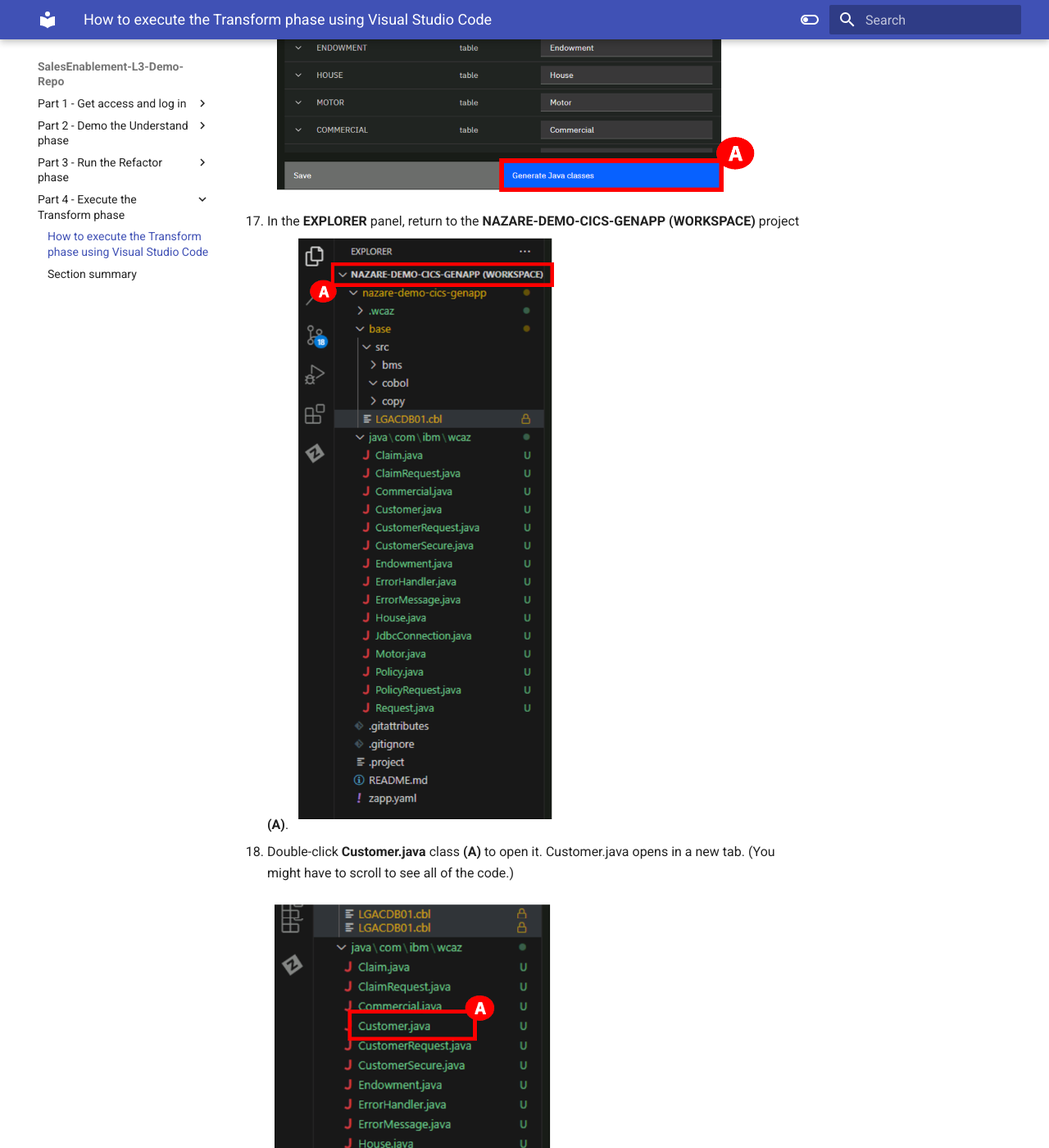
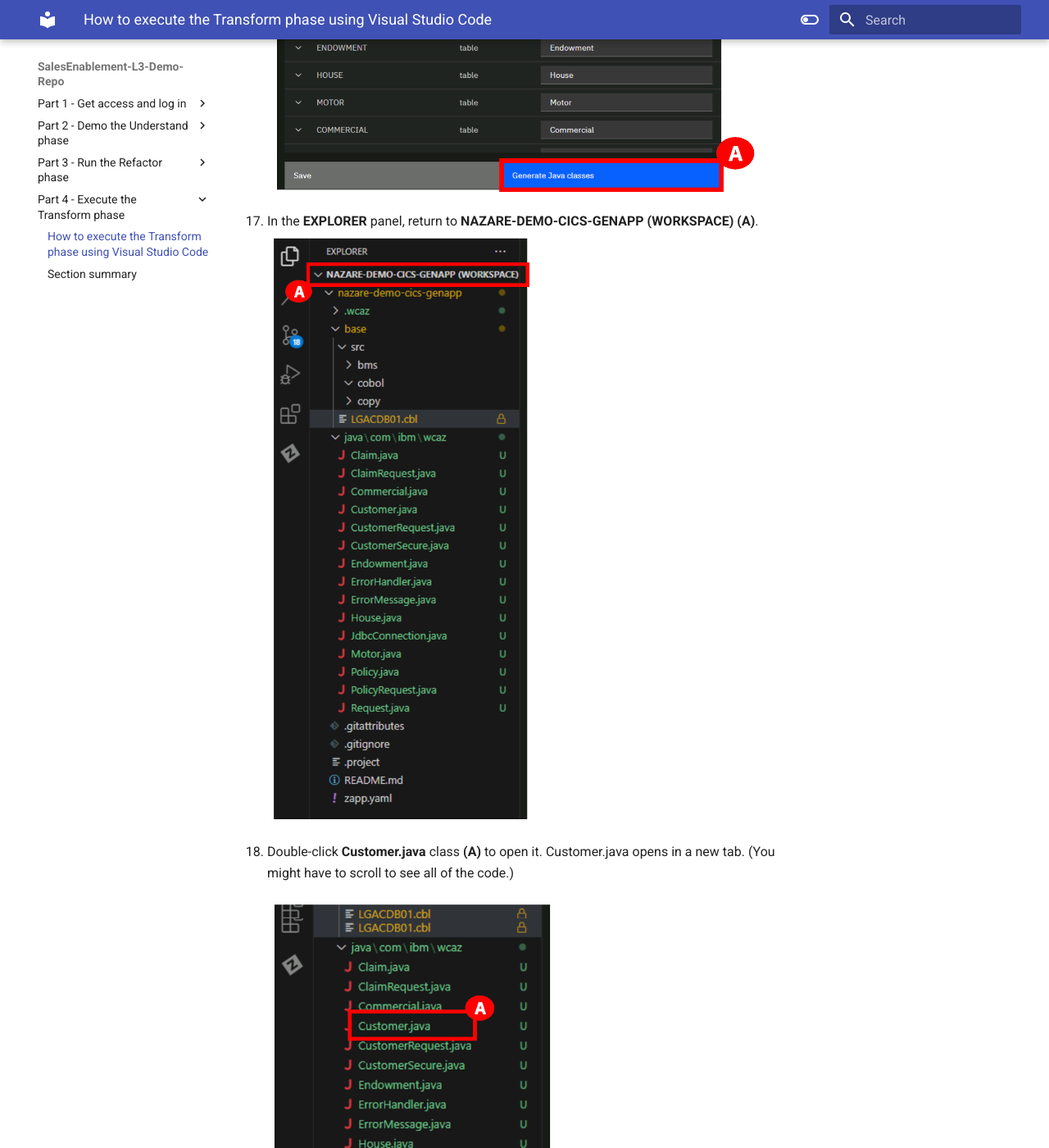
Before and after one commit to IBM/SalesEnablement-L3-Demo-Repo, an MkDocs documentation site: the page built from docs/execute-the-transform/How to execute the Transform phase.md, in a window 1280 px wide and 1400 px high, scrolled down 7416 px. Shown: the whole window at 82% size. Built offline with MkDocs 1.6.1 and Material for MkDocs 9.7.7, drawn with Linux system fonts in a browser that asks for light colours.

Commit message:
step 17 part 4

```diff
--- a/docs/execute-the-transform/How to execute the Transform phase.md
+++ b/docs/execute-the-transform/How to execute the Transform phase.md
@@ -42,7 +42,7 @@
     ![](images/expandcust.png)
 16. At the right bottom of the **Java Identifiers** tab, click **Generate Java classes (A)**.
     ![](images/genjavaclasses.png)
-17. In the **EXPLORER** panel, return to the **NAZARE-DEMO-CICS-GENAPP (WORKSPACE)** project **(A)**.
+17. In the **EXPLORER** panel, return to **NAZARE-DEMO-CICS-GENAPP (WORKSPACE) (A)**.
     ![](images/nazare-demo.png)
 18. Double-click **Customer.java** class **(A)** to open it. Customer.java opens in a new tab. (You might have to scroll to see all of the code.)
     ![](images/customerjava.png)
```
